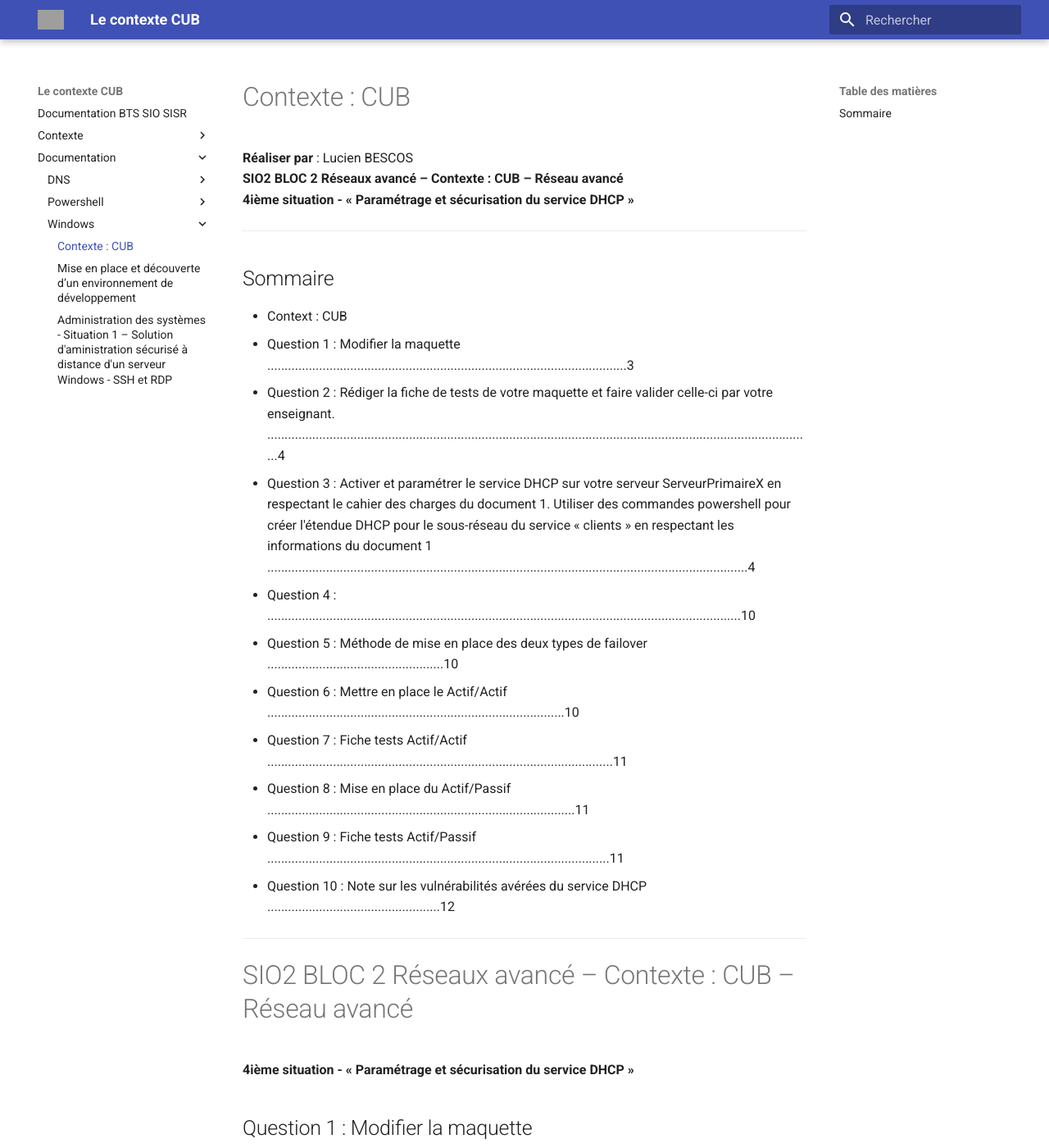
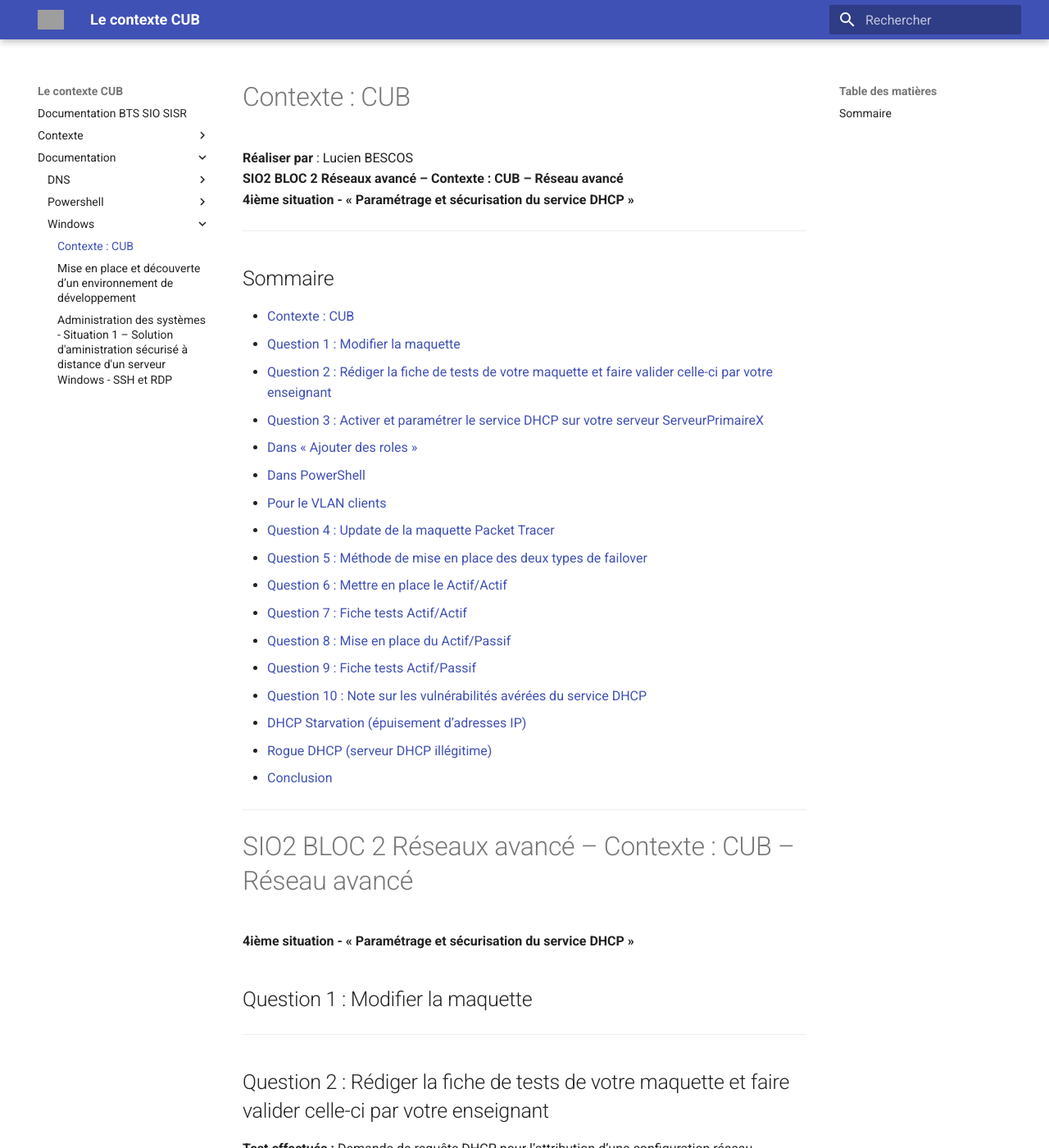
Before and after one commit to hugog36/CUBDOCUMENTATIONDORTMUND, an MkDocs documentation site: the page built from docs/documentation/Windows/BTS SIO BLOC 2 AdminSys - Situation4 - Powershell - Parametrage DHCP.md, in a window 1280 px wide and 1400 px high. Shown: the whole window at 82% size. Built offline with MkDocs 1.6.1 and Material for MkDocs 9.7.7, drawn with Linux system fonts in a browser that asks for light colours; grey boxes are pictures that could not be loaded.

Commit message:
Update BTS SIO BLOC 2 AdminSys - Situation4 - Powershell - Parametrage DHCP.md

```diff
--- a/docs/documentation/Windows/BTS SIO BLOC 2 AdminSys - Situation4 - Powershell - Parametrage DHCP.md
+++ b/docs/documentation/Windows/BTS SIO BLOC 2 AdminSys - Situation4 - Powershell - Parametrage DHCP.md
@@ -8,17 +8,23 @@
 
 ## Sommaire
 
-- Context : CUB
-- Question 1 : Modifier la maquette ........................................................................................................3
-- Question 2 : Rédiger la fiche de tests de votre maquette et faire valider celle-ci par votre enseignant. ..............................................................................................................................................................4
-- Question 3 : Activer et paramétrer le service DHCP sur votre serveur ServeurPrimaireX en respectant le cahier des charges du document 1. Utiliser des commandes powershell pour créer l'étendue DHCP pour le sous-réseau du service « clients » en respectant les informations du document 1 ...........................................................................................................................................4
-- Question 4 : .........................................................................................................................................10
-- Question 5 : Méthode de mise en place des deux types de failover ...................................................10
-- Question 6 : Mettre en place le Actif/Actif ......................................................................................10
-- Question 7 : Fiche tests Actif/Actif ....................................................................................................11
-- Question 8 : Mise en place du Actif/Passif .........................................................................................11
-- Question 9 : Fiche tests Actif/Passif ...................................................................................................11
-- Question 10 : Note sur les vulnérabilités avérées du service DHCP ..................................................12
+- [Contexte : CUB](#contexte--cub)
+- [Question 1 : Modifier la maquette](#question-1--modifier-la-maquette)
+- [Question 2 : Rédiger la fiche de tests de votre maquette et faire valider celle-ci par votre enseignant](#question-2--rédiger-la-fiche-de-tests-de-votre-maquette-et-faire-valider-celle-ci-par-votre-enseignant)
+- [Question 3 : Activer et paramétrer le service DHCP sur votre serveur ServeurPrimaireX](#question-3--activer-et-paramétrer-le-service-dhcp-sur-votre-serveur-serveurprimairex)
+  - [Dans « Ajouter des roles »](#dans--ajouter-des-roles)
+  - [Dans PowerShell](#dans-powershell)
+  - [Pour le VLAN clients](#pour-le-vlan-clients)
+- [Question 4 : Update de la maquette Packet Tracer](#question-4--update-de-la-maquette-packet-tracer)
+- [Question 5 : Méthode de mise en place des deux types de failover](#question-5--méthode-de-mise-en-place-des-deux-types-de-failover)
+- [Question 6 : Mettre en place le Actif/Actif](#question-6--mettre-en-place-le-actifactif)
+- [Question 7 : Fiche tests Actif/Actif](#question-7--fiche-tests-actifactif)
+- [Question 8 : Mise en place du Actif/Passif](#question-8--mise-en-place-du-actifpassif)
+- [Question 9 : Fiche tests Actif/Passif](#question-9--fiche-tests-actifpassif)
+- [Question 10 : Note sur les vulnérabilités avérées du service DHCP](#question-10--note-sur-les-vulnérabilités-avérées-du-service-dhcp)
+  - [DHCP Starvation (épuisement d’adresses IP)](#dhcp-starvation-épuisement-dadresses-ip)
+  - [Rogue DHCP (serveur DHCP illégitime)](#rogue-dhcp-serveur-dhcp-illégitime)
+- [Conclusion](#conclusion)
 
 ---
 
```
